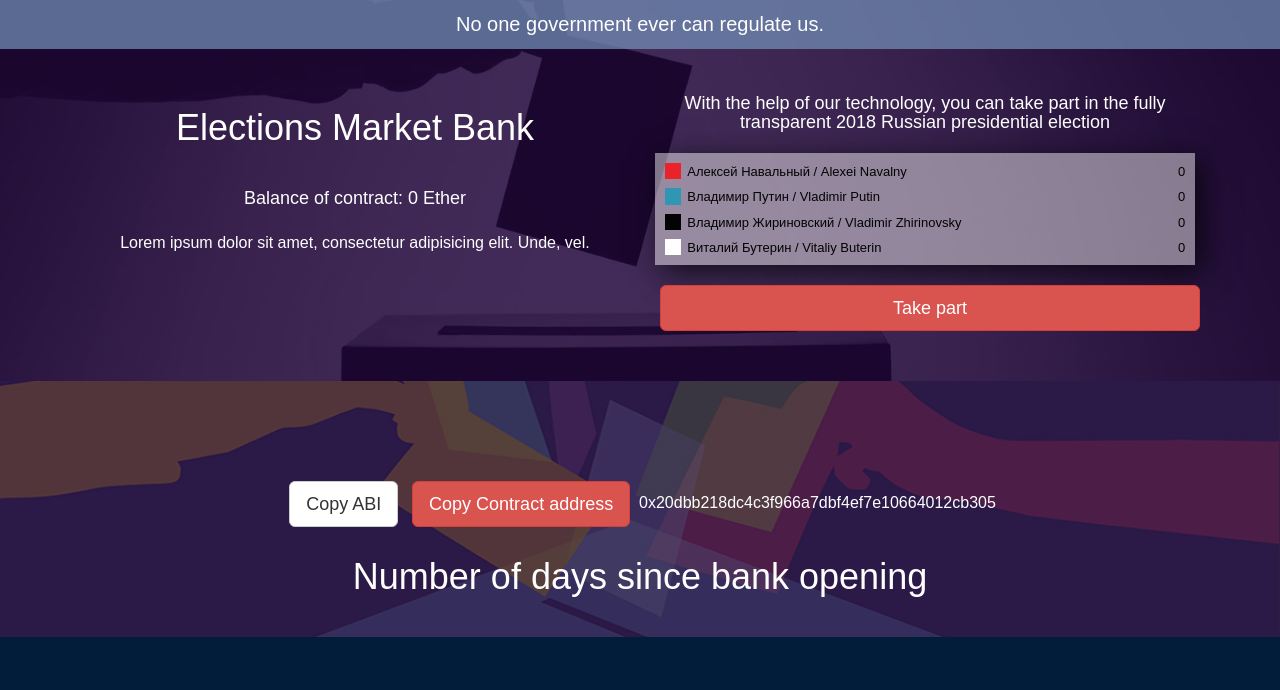
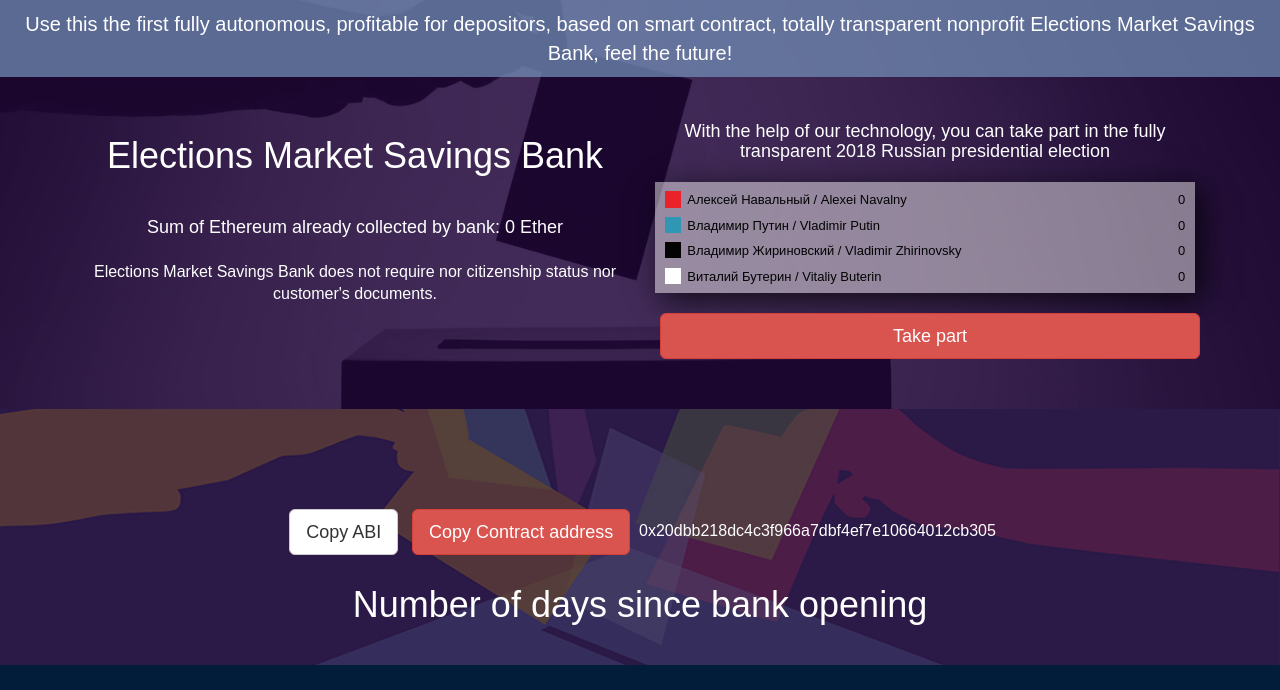
Before and after one commit to market12/market12.github.io, a plain HTML site: page index.html in a window 1280 px wide. Shown: the top 690 px of the page. Drawn offline with nearby package versions, Linux system fonts and the light colour scheme; no server answers; a web font is replaced by a local one.

Commit message:
Update index.html

```diff
--- a/index.html
+++ b/index.html
@@ -8,7 +8,8 @@
 	<link rel="stylesheet" href="https://maxcdn.bootstrapcdn.com/bootstrap/3.3.7/css/bootstrap.min.css" integrity="sha384-BVYiiSIFeK1dGmJRAkycuHAHRg32OmUcww7on3RYdg4Va+PmSTsz/K68vbdEjh4u" crossorigin="anonymous">
 	<link rel="stylesheet" href="styles/main.css">
 	<link href="https://fonts.googleapis.com/css?family=Open+Sans:100,400,600&amp;subset=cyrillic" rel="stylesheet">
-	<title>Document</title>
+	<title>The first fully autonomous, profitable for depositors, based on smart contract,
+totally transparent nonprofit Elections Market Savings Bank</title>
 
 </head>
 <body>
@@ -19,13 +20,14 @@
 
 <header class="l_header_main">
 	<div class="b_logo_row">
-		<div class=" text-center">No one government ever can regulate us.</div>
+		<div class=" text-center">Use this the first fully autonomous, profitable for depositors, based on smart contract,
+totally transparent nonprofit Elections Market Savings Bank, feel the future!</div>
 	</div>
 	<div class="container">
 		<div class="col-md-6">
-			<h1 class="b_site_title main_b_site_title text-center">Elections Market Bank</h1>
-			<p class="b_balance text-center">Balance of contract: <span id="contract_balance">0</span> Ether</p>
-			<p class="b_balance_descr text-center ">Lorem ipsum dolor sit amet, consectetur adipisicing elit. Unde, vel.</p>
+			<h1 class="b_site_title main_b_site_title text-center">Elections Market Savings Bank</h1>
+			<p class="b_balance text-center">Sum of Ethereum already collected by bank: <span id="contract_balance">0</span> Ether</p>
+			<p class="b_balance_descr text-center ">Elections Market Savings Bank does not require  nor citizenship status nor customer's documents.</p>
 		</div>
 		<div class="col-md-6">
 			<h4 class="text-center">With the help of our technology, you can take part in the fully transparent 2018 Russian presidential election</h4>
```
